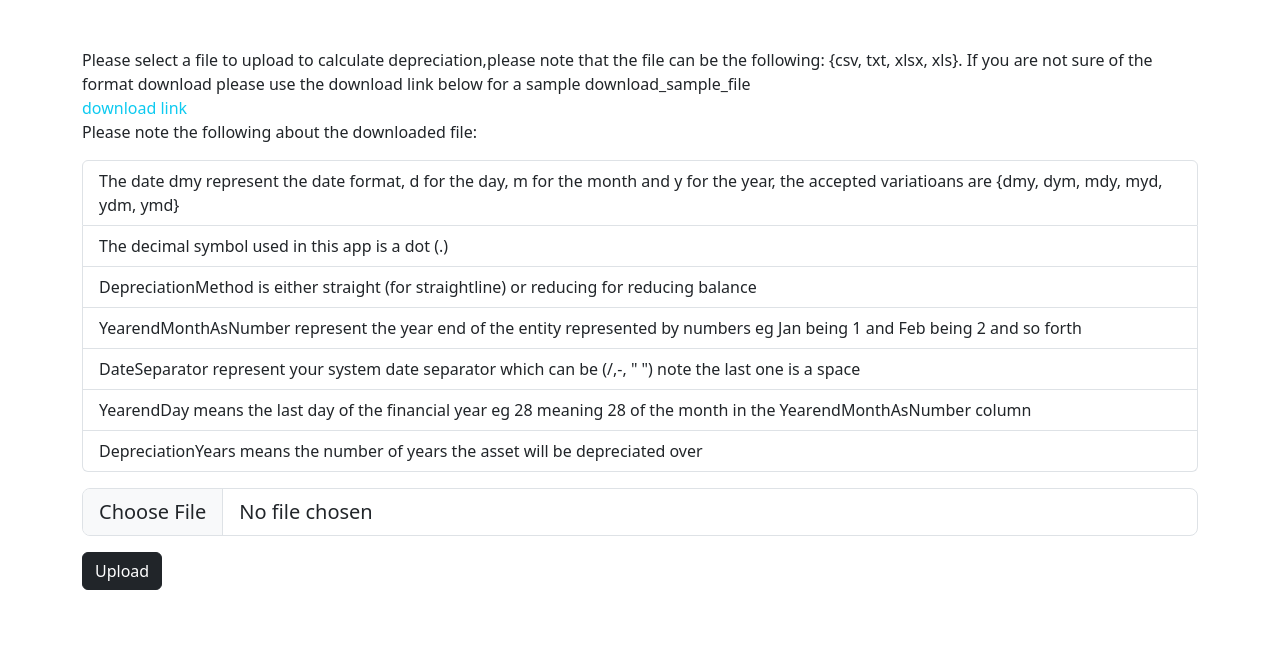
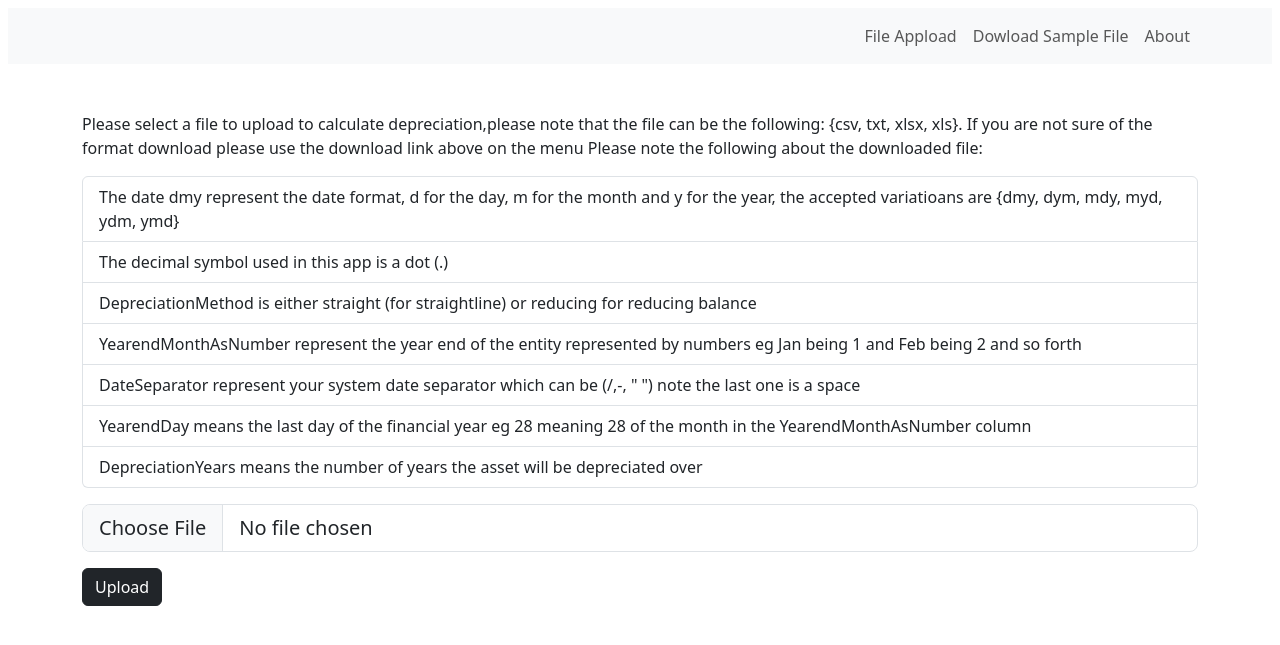
Before and after one commit to anthonyrtom/asset-register, a Flask app: page / in a window 1280 px wide. Shown: the top 645 px of the page. Run offline with Flask 3, Linux system fonts and the light colour scheme; parts of the project's set-up code (start-up, migrations or seed data) failed here and were passed over.

Commit message:
Basic calculation of depreciation done for csv files

```diff
--- a/app/templates/download.html
+++ b/app/templates/download.html
@@ -4,6 +4,10 @@
 
 {% block page_content %}
     <div class="container mt-5 p5">
-        <p1 class="container mt-3 p5">Please download your file below</p1>
+        {% if op_success %}
+            <p1 class="container mt-3 p5">Your file should download automatically,thank you</p1>
+        {% else %}
+            <p1 class="container mt-3 p5">Operation was not successful, the errors are downloaded, please fix</p1>
+        {% endif %}
     </div>
 {% endblock page_content %}
--- a/app/templates/index.html
+++ b/app/templates/index.html
@@ -8,10 +8,41 @@
 
 </head>
 <body>
+
+    {% block navbar %}
+    <nav class="navbar navbar-expand-md bg-body-tertiary  m-2 mb-2">
+        <div class="container">
+            <button type="button" class="navbar-toggler" data-bs-toggle="collapse" data-bs-target="#NavBarID"> <span class="navbar-toggler-icon"></span></button>
+            <div class="collapse navbar-collapse" id="NavBarID">
+                <ul class="navbar-nav ms-auto">
+                    <li class="nav-item">
+                        <a href="{{url_for('main.appload_file')}}" class="nav-link">File Appload</a>
+                    </li>
+                    <li class="nav-item">
+                        <a href="{{url_for('main.download_sample_file')}}" class="nav-link">Dowload Sample File</a>
+                    </li>
+                    <li class="nav-item">
+                        <a href="{{url_for('main.about')}}" class="nav-link">About</a>
+                    </li>
+                </ul>
+            </div>
+        </div>
+    </nav> <!--end of navigation menu -->
+    {% endblock navbar %}
+    {% block flashed_messages %}
+    <div class="container">
+        {% for message in get_flashed_messages() %}
+        <div class="alert alert-info alert-dismissible fade show" role="alert">
+            {{ message }}
+            <button type="button" class="btn-close" data-bs-dismiss="alert" aria-label="Close"></button>
+          </div>
+        {% endfor %}
+    </div>
+    {% endblock flashed_messages %}
     {% block page_content %}
-        <div class="container mt-5 p5">
-            <p class="mb-3 text-dark">Please select a file to upload to calculate depreciation,please note that the file can be the following: {csv, txt, xlsx, xls}. If you are not sure of the format download please use the download link below for a sample download_sample_file
-                 <a href="{{url_for('main.download_sample_file')}}" class="nav-link text-info">download link</a>Please note the following about the downloaded file:
+        <div class="container mt-5 mb-5 p5">
+            <p class="mt-5 mb-3 text-dark">Please select a file to upload to calculate depreciation,please note that the file can be the following: {csv, txt, xlsx, xls}. If you are not sure of the format download please use the download link above on the menu
+                 Please note the following about the downloaded file:
                 <ol class="list-group">
                     <li class="list-group-item">The date dmy represent the date format, d for the day, m for the month and y for the year, the accepted variatioans are {dmy, dym, mdy, myd, ydm, ymd}</li>
                     <li class="list-group-item">The decimal symbol used in this app is a dot (.)</li>
@@ -27,14 +58,7 @@
                 <input type=submit value=Upload class="btn btn-dark mt-3">
             </form>
         </div>
-        <div class="container">
-            {% for message in get_flashed_messages() %}
-            <div class="alert alert-info alert-dismissible fade show" role="alert">
-                {{ message }}
-                <button type="button" class="btn-close" data-bs-dismiss="alert" aria-label="Close"></button>
-              </div>
-            {% endfor %}
-        </div>
+
     {% endblock page_content %}
     <script src="https://cdn.jsdelivr.net/npm/bootstrap@5.3.2/dist/js/bootstrap.bundle.min.js" integrity="sha384-C6RzsynM9kWDrMNeT87bh95OGNyZPhcTNXj1NW7RuBCsyN/o0jlpcV8Qyq46cDfL" crossorigin="anonymous"></script>
 </body>
--- a/app/views.py
+++ b/app/views.py
@@ -1,10 +1,10 @@
 from . import db
 from flask import Blueprint, render_template, Response, request, redirect, flash, current_app, url_for
-import csv, io, os
+import csv,os
 from .asset import return_csv_headers, return_csv_data
 from werkzeug.utils import secure_filename
 from .models import FileUploadHistory
-from .asset import allowed_file, read_csv_dict_reader
+from .asset import allowed_file, read_csv_dict_reader, DepreciableAsset, create_csv_buffer, log_to_file
 
 main = Blueprint("main",__name__)
 
@@ -25,7 +25,7 @@ def appload_file():
             upload_folder = current_app.config["UPLOAD_FOLDER"]
             file_path = os.path.join(upload_folder,filename)
             file.save(file_path)
-
+            op_success = True
             try:
                 extension = filename.rsplit('.', 1)[1].lower()
                 saved_file = FileUploadHistory(file_name = filename, file_extension=extension)
@@ -33,28 +33,78 @@ def appload_file():
                 db.session.commit()
                 if extension == "csv":
                     returned_dict = read_csv_dict_reader(file_path)
+                    if returned_dict["errors"]:
+                        op_success = False
+                        error_list = returned_dict["errors"]
+                        flash("There were errors check the download")
+                        return render_template("download.html", op_success = op_success, error_list=error_list)
+                    else:
+                        assets_list = returned_dict["asset"]
+                        # log_to_file(assets_list, "asset.txt")
+                        data = []
+                        csv_headers = DepreciableAsset.get_sorted_years(assets_list)
+                        headers = ["Name", "Depn Method", "Year End", "Depn Start Date", "Useful Life", "Purchase Price", "Salvage Value"]
+                        str_headers = [dt.strftime("%d-%m-%Y") for dt in csv_headers]
+                        for header in str_headers:
+                            headers.append(f"Depn_Charge {header}")
+                            headers.append(f"Book_Value {header}")
+                        for asset in assets_list:
+                            asset_dep_schedule = asset.depn_schedule
+                            asset_list = [asset.name, asset.depn_method, asset.year_end, asset.depn_start_date.strftime("%d-%m-%Y"), str(asset.useful_life), str(asset.purchase_price), str(asset.salvage_value)]
+                            asset_data = []
+                            asset_data.extend(asset_list)
+                            years_items = [item["year"] for item in asset_dep_schedule]
+                            charge_list = [item["depn_charge"] for item in asset_dep_schedule]
+                            book_value_list = [item["book_value"] for item in asset_dep_schedule]
+                            i = 0
+                            while i < len(str_headers):
+                                single_date = csv_headers[i]
+                                single_date = single_date.strftime("%d-%m-%Y")
+                                if single_date in years_items:
+                                    index = years_items.index(single_date)
+                                    charge = charge_list[index]
+                                    book_value = book_value_list[index]
+                                    asset_data.append(charge)
+                                    asset_data.append(book_value)
+                                else:
+                                    asset_data.append(0)
+                                    asset_data.append(0)
+                                i += 1
+                            data.append(asset_data)
+
+                        # log_to_file(data, "data.txt")
+                        buffer = create_csv_buffer(headers,data)
                     flash("Operation successful")
-                    return render_template("download.html", returned_dict=returned_dict)
-            except Exception:
+                    # return render_template("download.html", op_success = op_success)
+                    return Response(buffer, mimetype="text/csv", headers={"Content-Disposition":"attachment; filename=depreciable_asset.csv"})
+            except Exception as e:
                 db.session.rollback()
                 flash("File not saved, there was an error")
+                print(e)
                 return redirect(url_for(request.url))
         else:
-            flash(f"File not saved, files like {filename} are not allowed")
+            flash(f"File not saved, files of type like {filename} are not allowed, please change")
             return redirect(request.url)
     return render_template("index.html")
 
+# @main.route("/download-csv-sample", methods=["GET", "POST"])
+# def download_sample_file():
+#     buffer = io.StringIO()
+#     writer = csv.writer(buffer)
+#     headers = return_csv_headers()
+#     writer.writerow(headers)
+#     data = return_csv_data()
+#     writer.writerows(data)
+#     buffer.seek(0)
+#     return Response(buffer, mimetype="text/csv", headers={"Content-Disposition":"attachment; filename=sample_file.csv"})
+
 @main.route("/download-csv-sample", methods=["GET", "POST"])
 def download_sample_file():
-    buffer = io.StringIO()
-    writer = csv.writer(buffer)
     headers = return_csv_headers()
-    writer.writerow(headers)
     data = return_csv_data()
-    writer.writerows(data)
-    buffer.seek(0)
+    buffer = create_csv_buffer(headers,data)
     return Response(buffer, mimetype="text/csv", headers={"Content-Disposition":"attachment; filename=sample_file.csv"})
 
-@main.route("/download-file", methods=["GET"])
-def download_file():
-    return render_template("download.html")
+@main.route("/about", methods=["GET"])
+def about():
+    return render_template("about.html")
--- a/config.py
+++ b/config.py
@@ -9,11 +9,13 @@ class Config:
     SECRET_KEY = os.getenv("SECRET_KEY") or "you can not guess this one"
     SQLALCHEMY_TRACK_MODIFICATIONS = False
     UPLOAD_FOLDER = os.path.join(basedir, "app\\static\\uploads")
+    DOWNLOAD_FOLDER = os.path.join(basedir, "app\\static\\downloads")
     MAX_CONTENT_LENGTH = 30 * 1024 * 1024
 
 class DevConfig(Config):
     SQLALCHEMY_DATABASE_URI = os.getenv("DEV_DATABASE_URL") or "sqlite:///" + os.path.join(basedir, "files.db")
     DEBUG = True
+
 
 class TestingConfig(Config):
     SQLALCHEMY_DATABASE_URI = os.getenv("TEST_DATABASE_URL") or "sqlite://"
```
Also changed, not shown: app/asset.py (+30 -5 lines), app/static/uploads/depreciable_asset.csv (added, +5 -0 lines), app/templates/about.html (added, +10 -0 lines), asset.txt (added, +3 -0 lines), data.txt (added, +3 -0 lines).
